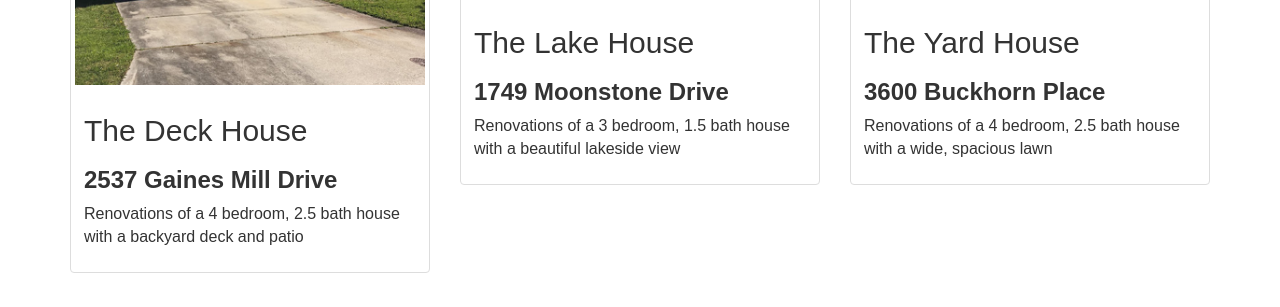
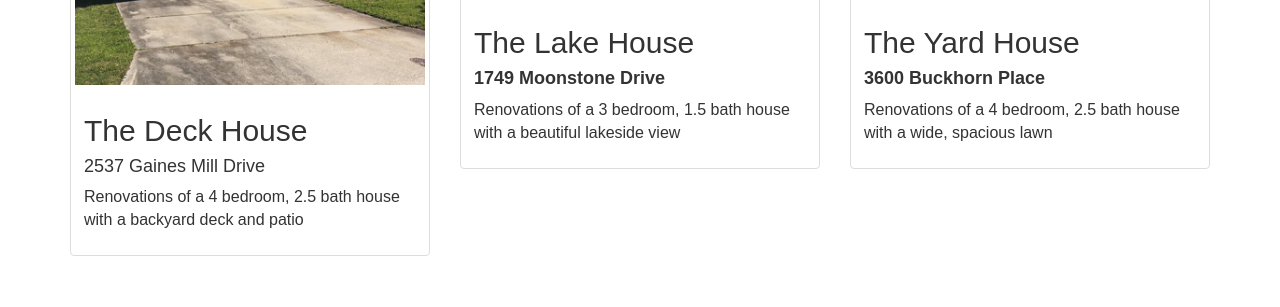
Before and after one commit to gvzaragoza/gvzaragoza.github.io, a plain HTML site: page index.html in a window 1280 px wide. Shown: the part 493-800 px from the top of the page. Drawn offline with nearby package versions, Linux system fonts and the light colour scheme; some packages are replaced by stand-ins of ours; a script that the page names is missing; a web font is replaced by a local one.

Commit message:
Update index.html

```diff
--- a/index.html
+++ b/index.html
@@ -65,7 +65,7 @@
 				</a>
 				<div class="caption">
 					<h2>The Deck House</h2>
-					<h3>2537 Gaines Mill Drive</h3>
+					<h4>2537 Gaines Mill Drive</h4>
 					<p>Renovations of a 4 bedroom, 2.5 bath house with a backyard deck and patio</p>
 				</div>
 			</div>
@@ -77,7 +77,7 @@
 				</a>
 				<div class="caption">
 					<h2>The Lake House</h2>
-					<h3><b>1749 Moonstone Drive</b></h3>
+					<h4><b>1749 Moonstone Drive</b></h4>
 					<p>Renovations of a 3 bedroom, 1.5 bath house with a beautiful lakeside view</p>
 				</div>
 			</div>
@@ -89,7 +89,7 @@
 				</a>
 				<div class="caption">
 					<h2>The Yard House</h2>
-					<h3><b>3600 Buckhorn Place</b></h3>
+					<h4><b>3600 Buckhorn Place</b></h4>
 					<p>Renovations of a 4 bedroom, 2.5 bath house with a wide, spacious lawn</p>
 				</div>
 			</div>
```
